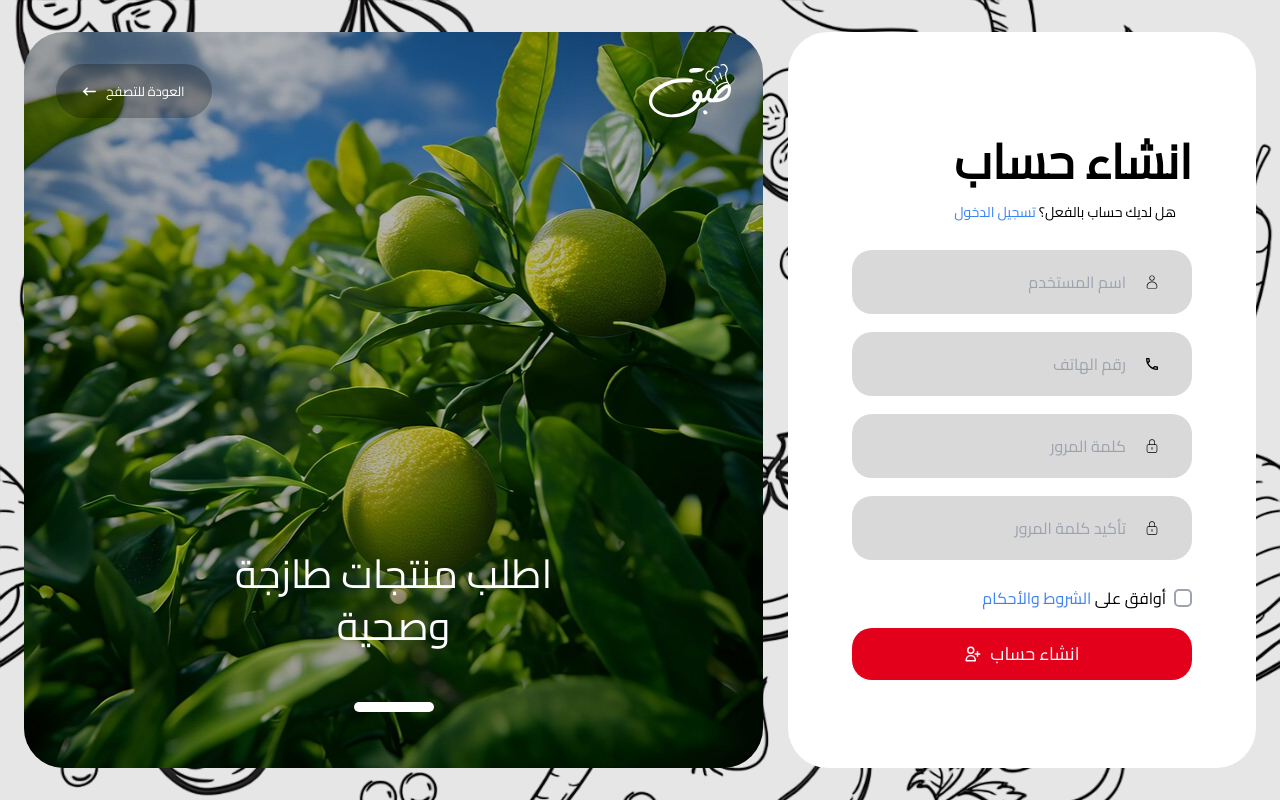
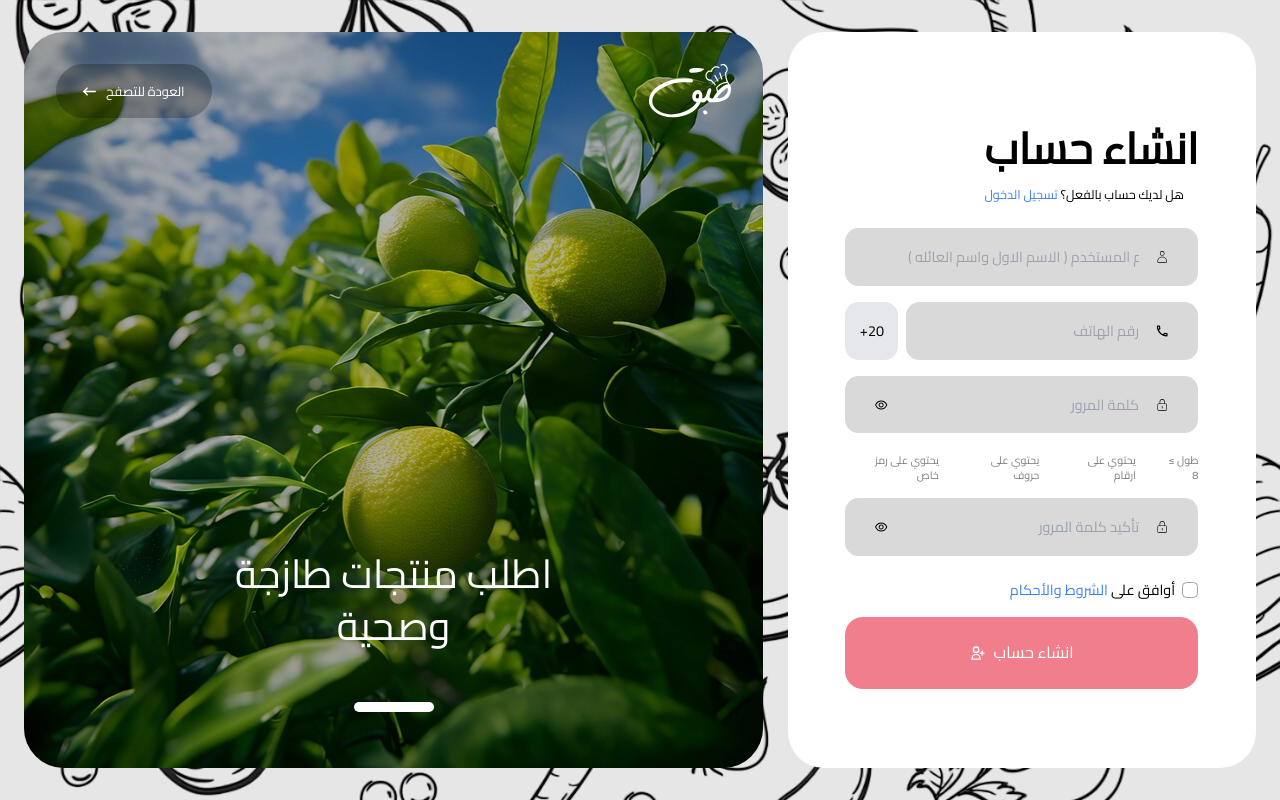
Before and after one commit to Mohammed-Helal/Taba2, a React (Vite) app: page /Taba2/auth/signup in a window 1280 px wide. Built offline with nearby package versions, Linux system fonts and the light colour scheme.

Commit message:
Added constraints to Login & Register Pages

```diff
--- a/src/components/Auth/Login_Sec.jsx
+++ b/src/components/Auth/Login_Sec.jsx
@@ -12,13 +12,21 @@ function Signup_Sec() {
 
     // States
     const [FormData, setFormData] = useState({
-        phone_number:"",
-        password:"",
-    })
-    const [isLoading, setIsLoading] = useState(false)
+        phone_number: "",
+        password: "",
+    });
+    const [touched, setTouched] = useState({ phone_number: false, password: false });
+    const [isLoading, setIsLoading] = useState(false);
+
+    // Validation
+    const errorPhone = FormData.phone_number.length !== 11;
+    const errorPassword = FormData.password.trim() === "";
+    const formInvalid = errorPhone || errorPassword;
 
     const handleSubmit = async (e) => {
         e.preventDefault();
+        setTouched({ phone_number: true, password: true });
+        if (formInvalid) return;
 
         setIsLoading(true);
         try {
@@ -34,6 +42,15 @@ function Signup_Sec() {
         } finally {
             setIsLoading(false);
         }
+    };
+
+    const handlePhoneChange = (e) => {
+        const digits = e.target.value.replace(/\D/g, '');
+        setFormData({ ...FormData, phone_number: digits.slice(0, 11) });
+    };
+
+    const handlePasswordChange = (e) => {
+        setFormData({ ...FormData, password: e.target.value });
     };
 
     return (
@@ -52,34 +69,44 @@ function Signup_Sec() {
                     </Link>
                 </p>
             </div>
-            <div className="relative w-full">
+            <div className="relative w-full mb-6">
                 <MdOutlineLocalPhone className="absolute right-[32px] top-1/2 transform -translate-y-1/2" />
                 <input
                 type="text"
+                inputMode="numeric"
+                maxLength={11}
                 placeholder="رقم الهاتف"
-                className="rounded-[20px] px-[66px] py-[24px] placeholder:text-right bg-[#D9D9D9] text-right w-full focus:outline-none"
+                className={`rounded-[15px] px-[66px] py-[24px] placeholder:text-right bg-[#D9D9D9] text-right w-full focus:outline-none h-20 ${touched.phone_number && errorPhone ? 'border-2 border-red-500' : ''}`}
                 value={FormData.phone_number}
-                onChange={(e) => setFormData({...FormData, phone_number: e.target.value})}
+                onChange={handlePhoneChange}
+                onBlur={() => setTouched({ ...touched, phone_number: true })}
                 />
+                {touched.phone_number && errorPhone && (
+                  <p className="text-red-500 text-xs absolute left-0 bottom-[-18px]">يجب أن يكون الرقم 11 رقماً</p>
+                )}
             </div>
 
-            <div className="relative w-full">
+            <div className="relative w-full mb-6">
                 <CiLock className="absolute right-[32px] top-1/2 transform -translate-y-1/2" />
                 <input
                 type="password"
                 placeholder="كلمة المرور"
-                className="rounded-[20px] px-[66px] py-[24px] placeholder:text-right bg-[#D9D9D9] text-right w-full focus:outline-none"
+                className={`rounded-[15px] px-[66px] py-[24px] placeholder:text-right bg-[#D9D9D9] text-right w-full focus:outline-none h-20 ${touched.password && errorPassword ? 'border-2 border-red-500' : ''}`}
                 value={FormData.password}
-                onChange={(e) => setFormData({...FormData, password: e.target.value})}
+                onChange={handlePasswordChange}
+                onBlur={() => setTouched({ ...touched, password: true })}
                 />
+                {touched.password && errorPassword && (
+                  <p className="text-red-500 text-xs absolute left-0 bottom-[-18px]">يجب كتابة كلمة المرور</p>
+                )}
             </div>
 
             <button
                 type="submit"
-                className="flex items-center justify-center gap-2 bg-primary text-white text-[18px]/[32px] font-[400] px-[21%] py-[3%] rounded-[20px] w-full"
-                disabled={isLoading}
+                className="flex items-center justify-center gap-2 bg-primary text-white text-[18px]/[32px] font-[400] px-[21%] py-[3%] rounded-[20px] w-full h-20 disabled:opacity-50"
+                disabled={isLoading || formInvalid}
             >
-                {isLoading ? "جاري إنشاء الحساب..." : <>
+                {isLoading ? "جاري تسجيل الدخول..." : <>
                 <PiSignInBold />
                 <p>تسجيل الدخول</p>
                 </>}
--- a/src/components/Auth/Signup_Sec.jsx
+++ b/src/components/Auth/Signup_Sec.jsx
@@ -3,6 +3,7 @@ import { FaCheck } from "react-icons/fa";
 import { HiOutlineUserAdd } from "react-icons/hi";
 import { CiUser, CiLock } from "react-icons/ci";
 import { MdOutlineLocalPhone } from "react-icons/md";
+import { AiOutlineEye, AiOutlineEyeInvisible } from "react-icons/ai";
 import { Link, useNavigate } from "react-router-dom";
 import { useDispatch } from "react-redux";
 import { register } from "@/Store/Slices/authSlice";
@@ -14,27 +15,63 @@ function Signup_Sec() {
   // States
   const [checked, setChecked] = useState(false);
   const [FormData, setFormData] = useState({
-        name:"",
-        phone_number:"",
-        password:"",
-        password_confirmation:"",
-    })
-    const [isLoading, setIsLoading] = useState(false)
+    name: "",
+    password: "",
+    password_confirmation: "",
+  });
+  const [phoneRest, setPhoneRest] = useState(""); // 11 digits after country code
+  const [isLoading, setIsLoading] = useState(false);
+
+  // Toggle visibility
+  const [showPassword, setShowPassword] = useState(false);
+  const [showConfirm, setShowConfirm] = useState(false);
+
+  // Touched state for validation
+  const [touched, setTouched] = useState({
+    name: false,
+    phoneRest: false,
+    password: false,
+    password_confirmation: false,
+  });
+
+  // Password criteria state
+  const [criteria, setCriteria] = useState({
+    length: false,
+    number: false,
+    letter: false,
+    special: false,
+  });
+
+  const validatePassword = (pwd) => {
+    const length = pwd.length >= 8;
+    const number = /\d/.test(pwd);
+    const letter = /[a-zA-Z]/.test(pwd);
+    const special = /[^A-Za-z0-9]/.test(pwd);
+    setCriteria({ length, number, letter, special });
+  };
+
+  // Compute errors
+  const errors = {
+    name: FormData.name.trim() === "",
+    phoneRest: phoneRest.length !== 11,
+    password: Object.values(criteria).some((v) => !v),
+    password_confirmation: FormData.password_confirmation !== FormData.password,
+  };
+
+  const formInvalid =
+    errors.name || errors.phoneRest || errors.password || errors.password_confirmation || !checked;
 
   const handleSubmit = async (e) => {
     e.preventDefault();
 
-    if (!checked) {
-        alert("يجب الموافقة على الشروط والأحكام أولاً.");
-        return;
-    }
+    setTouched({ name: true, phoneRest: true, password: true, password_confirmation: true });
+    if (formInvalid) return;
 
     setIsLoading(true);
     try {
-        const resultAction = await dispatch(
-            register(FormData)
-        );
-
+      // combine country code and rest
+      const payload = { ...FormData, phone_number: `+20${phoneRest}` };
+      const resultAction = await dispatch(register(payload));
       if (register.fulfilled.match(resultAction)) {
         navigate("/Taba2/auth/login");
       }
@@ -45,12 +82,23 @@ function Signup_Sec() {
     }
   };
 
+  const handleBlur = (field) => {
+    setTouched({ ...touched, [field]: true });
+  };
+
+  const inputBaseClass = "rounded-[15px] px-[66px] py-5 placeholder:text-right bg-[#D9D9D9] text-right w-full focus:outline-none";
+  const prefixClass = "rounded-[15px] px-4 py-5 bg-[#E5E7EB] text-center text-right w-fit";
+
   return (
-        <div className="lg:w-[38%] w-full flex flex-col justify-between items-center md:items-end bg-white lg:px-[64px] lg:py-[104px] px-10 py-24 rounded-[40px] h-full">
+    <div
+      style={{ zoom: '0.9' }}
+      className="lg:w-[38%] w-full flex flex-col justify-between items-center md:items-end bg-white lg:px-[64px] lg:py-[104px] px-10 py-24 rounded-[40px] h-full"
+    >
+      {/* Header */}
       <div>
         <h3 className="text-[48px]/[51px] font-[600]">انشاء حساب</h3>
         <p className="text-[14px]/[51px]">
-                    هل لديك حساب بالفعل؟{" "}
+          هل لديك حساب بالفعل؟{' '}
           <Link className="text-blue-500" to="/Taba2/auth/login">
             تسجيل الدخول
           </Link>
@@ -61,53 +109,107 @@ function Signup_Sec() {
         className="flex flex-col justify-between h-full items-end gap-[18px] w-full mt-3"
         onSubmit={handleSubmit}
       >
+        {/* Username */}
         <div className="relative w-full">
           <CiUser className="absolute right-[32px] top-1/2 transform -translate-y-1/2" />
           <input
             type="text"
-                placeholder="اسم المستخدم"
-                className="rounded-[20px] px-[66px] py-5 placeholder:text-right bg-[#D9D9D9] text-right w-full focus:outline-none"
+            placeholder=" ( الاسم الاول واسم العائله ) اسم المستخدم"
+            className={`${inputBaseClass} ${touched.name && errors.name ? 'border-2 border-red-500' : ''}`}
             value={FormData.name}
-                onChange={(e) => setFormData({...FormData, name: e.target.value})}
+            onChange={(e) => setFormData({ ...FormData, name: e.target.value })}
+            onBlur={() => handleBlur('name')}
           />
         </div>
 
-            <div className="relative w-full">
+        {/* Phone with country code */}
+        <div className="flex w-full justify-center items-center gap-2">
+          <div
+          className= {prefixClass} >
+            +20
+          </div>
+          <div className="relative flex-1">
             <MdOutlineLocalPhone className="absolute right-[32px] top-1/2 transform -translate-y-1/2" />
             <input
               type="text"
+              inputMode="numeric"
+              maxLength={11}
               placeholder="رقم الهاتف"
-                className="rounded-[20px] px-[66px] py-5 placeholder:text-right bg-[#D9D9D9] text-right w-full focus:outline-none"
-                value={FormData.phone_number}
-                onChange={(e) => setFormData({...FormData, phone_number: e.target.value})}
+              className={`${inputBaseClass} ${touched.phoneRest && errors.phoneRest ? 'border-2 border-red-500' : ''}`}
+              value={phoneRest}
+              onChange={(e) => {
+                const digits = e.target.value.replace(/\D/g, '');
+                setPhoneRest(digits.slice(0, 11));
+              }}
+              onBlur={() => handleBlur('phoneRest')}
             />
           </div>
+        </div>
 
+        {/* Password */}
         <div className="relative w-full">
           <CiLock className="absolute right-[32px] top-1/2 transform -translate-y-1/2" />
           <input
-                type="password"
+            type={showPassword ? 'text' : 'password'}
             placeholder="كلمة المرور"
-                className="rounded-[20px] px-[66px] py-5 placeholder:text-right bg-[#D9D9D9] text-right w-full focus:outline-none"
+            className={`${inputBaseClass} ${touched.password && errors.password ? 'border-2 border-red-500' : ''}`}
             value={FormData.password}
-                onChange={(e) => setFormData({...FormData, password: e.target.value})}
+            onChange={(e) => {
+              const pwd = e.target.value;
+              setFormData({ ...FormData, password: pwd });
+              validatePassword(pwd);
+            }}
+            onBlur={() => handleBlur('password')}
           />
+          <button
+            type="button"
+            onClick={() => setShowPassword(!showPassword)}
+            className="absolute left-[32px] top-1/2 transform -translate-y-1/2"
+          >
+            {showPassword ? <AiOutlineEyeInvisible /> : <AiOutlineEye />}
+          </button>
         </div>
 
+        {/* Password Criteria */}
+        <ul className="flex flex-row-reverse items-end gap-5 opacity-50 w-full text-right text-xs space-y-1">
+          <li className="flex items-center gap-2">
+            {criteria.length ? <FaCheck className="text-green-500" /> : <span className="w-fit" />} طول ≥ 8
+          </li>
+          <li className="flex items-center gap-2">
+            {criteria.number ? <FaCheck className="text-green-500" /> : <span className="w-fit" />} يحتوي على ارقام
+          </li>
+          <li className="flex items-center gap-2">
+            {criteria.letter ? <FaCheck className="text-green-500" /> : <span className="w-fit" />} يحتوي على حروف
+          </li>
+          <li className="flex items-center gap-2">
+            {criteria.special ? <FaCheck className="text-green-500" /> : <span className="w-fit" />} يحتوي على رمز خاص
+          </li>
+        </ul>
+
+        {/* Confirm Password */}
         <div className="relative w-full">
           <CiLock className="absolute right-[32px] top-1/2 transform -translate-y-1/2" />
           <input
-                type="password"
+            type={showConfirm ? 'text' : 'password'}
             placeholder="تأكيد كلمة المرور"
-                className="rounded-[20px] px-[66px] py-5 placeholder:text-right bg-[#D9D9D9] text-right w-full focus:outline-none"
+            className={`${inputBaseClass} ${touched.password_confirmation && errors.password_confirmation ? 'border-2 border-red-500' : ''}`}
             value={FormData.password_confirmation}
-                onChange={(e) => setFormData({...FormData, password_confirmation: e.target.value})}
+            onChange={(e) => setFormData({ ...FormData, password_confirmation: e.target.value })}
+            onBlur={() => handleBlur('password_confirmation')}
           />
+          <button
+            type="button"
+            onClick={() => setShowConfirm(!showConfirm)}
+            className="absolute left-[32px] top-1/2 transform -translate-y-1/2"
+          >
+            {showConfirm ? <AiOutlineEyeInvisible /> : <AiOutlineEye />}
+          </button>
         </div>
 
+        {/* Terms */}
         <div className="flex items-center gap-2 mt-2 w-full justify-end">
           <p>
-                أوافق على{" "}
+            أوافق على{' '}
             <Link className="text-blue-500" to="#">
               الشروط والأحكام
             </Link>
@@ -123,15 +225,20 @@ function Signup_Sec() {
           </button>
         </div>
 
+        {/* Submit */}
         <button
           type="submit"
-                className="flex items-center justify-center gap-2 bg-primary text-white text-[18px]/[32px] font-[400] px-[21%] py-[3%] rounded-[20px] w-full"
-                disabled={isLoading}
+          className="flex items-center justify-center gap-2 bg-primary text-white text-[18px]/[32px] font-[400] px-[21%] py-[3%] rounded-[20px] w-full h-20 disabled:opacity-50"
+          disabled={isLoading || formInvalid}
         >
-                {isLoading ? "جاري إنشاء الحساب..." : <>
+          {isLoading ? (
+            "جاري إنشاء الحساب..."
+          ) : (
+            <>
               <HiOutlineUserAdd />
               <p>انشاء حساب</p>
-                </>}
+            </>
+          )}
         </button>
       </form>
     </div>
--- a/src/components/Recipe/Recipe_Data.jsx
+++ b/src/components/Recipe/Recipe_Data.jsx
@@ -35,7 +35,7 @@ function Recipe_Data({ recipe, addToOrder }) {
       {/* المحتوى الرئيسي */}
       <div className="flex flex-col 2xl:flex-row-reverse gap-10 w-full">
         {/* القسم الأيمن: المقادير والصورة */}
-        <div className="flex flex-col lg:flex-row lg:justify-center items-center gap-8 order-1 min-w-fit justify-end">
+        <div className="flex flex-col-reverse lg:flex-row lg:justify-center items-center gap-8 order-1 min-w-fit justify-end">
           <div className="flex flex-col md:flex-row-reverse gap-4 lg:flex-col text-right md:gap-[90px] lg:gap-[16px] min-w-fit items-end text-sm/6 ">
               <div className="space-y-2">
                 <p className="text-[20px] font-[700]">المقادير</p>
@@ -44,7 +44,7 @@ function Recipe_Data({ recipe, addToOrder }) {
                 ))}
               </div>
 
-            <div className='flex-col lg:flex-col flex gap-4 md:gap-[100px] lg:gap-4'>
+            <div className='flex-col lg:flex-col flex gap-4 md:gap-[10px] lg:gap-4'>
               {/* زر المقادير */}
               <div className="flex justify-between items-center mt-2 flex-wrap gap-2 w-fit">
                 <div className="flex items-center gap-2">
--- a/src/components/Recipe/Recipe_Order.jsx
+++ b/src/components/Recipe/Recipe_Order.jsx
@@ -116,7 +116,7 @@ function Recipe_Order({ orderItems, onQtyChange, deliveryFee = 30 }) {
       </div>
 
       {/* buttons */}
-      <button className="flex flex-row gap-4 items-center justify-center h-16 w-full py-3 bg-[url(@/assets/images/Order_button_BG2.png)] text-white rounded-full text-sm font-bold mb-2 shadow-[0px_4px_4px_0px_rgba(0,0,0,0.25)]">
+      <button className="flex flex-row gap-4 items-center justify-center h-16 w-full py-3 bg-[url(@/assets/images/Order_button_BG2.png)] text-white rounded-full text-sm font-bold mb-6 shadow-[0px_4px_4px_0px_rgba(0,0,0,0.25)]">
         <Box></Box>
         <span>اطلب الآن</span>
       </button>
--- a/src/pages/Profile.jsx
+++ b/src/pages/Profile.jsx
@@ -35,7 +35,7 @@ function Profile() {
 
   return (
     <>
-      <div className='mx-[32px] space-y- h-screen'>
+      <div className='mx-[60px] space-y- h-screen'>
         <div className="fixed inset-0 bg-[#E6E6E6] -z-10"/>
 
         <Slider />
--- a/src/pages/Recipe.jsx
+++ b/src/pages/Recipe.jsx
@@ -66,7 +66,7 @@ function Recipe() {
       <div className="fixed inset-0 bg-[#E6E6E6] -z-10" />
       <div
       style={{ zoom: '0.8', transformOrigin: 'top right' }}
-      className="relative flex flex-col-reverse lg:flex-row justify-center items-start gap-4 py-0 mx-[60px] lg:max-w-full"
+      className="relative flex flex-col-reverse lg:flex-row justify-center items-center lg:items-start gap-4 py-0 mx-[60px] lg:max-w-full"
       >
         <Recipe_Order
           orderItems={orderItems}
```
Also changed, not shown: 1 other file (tests, documents, lock files or other folders). Lines whose indentation alone changed are shown as unchanged.
